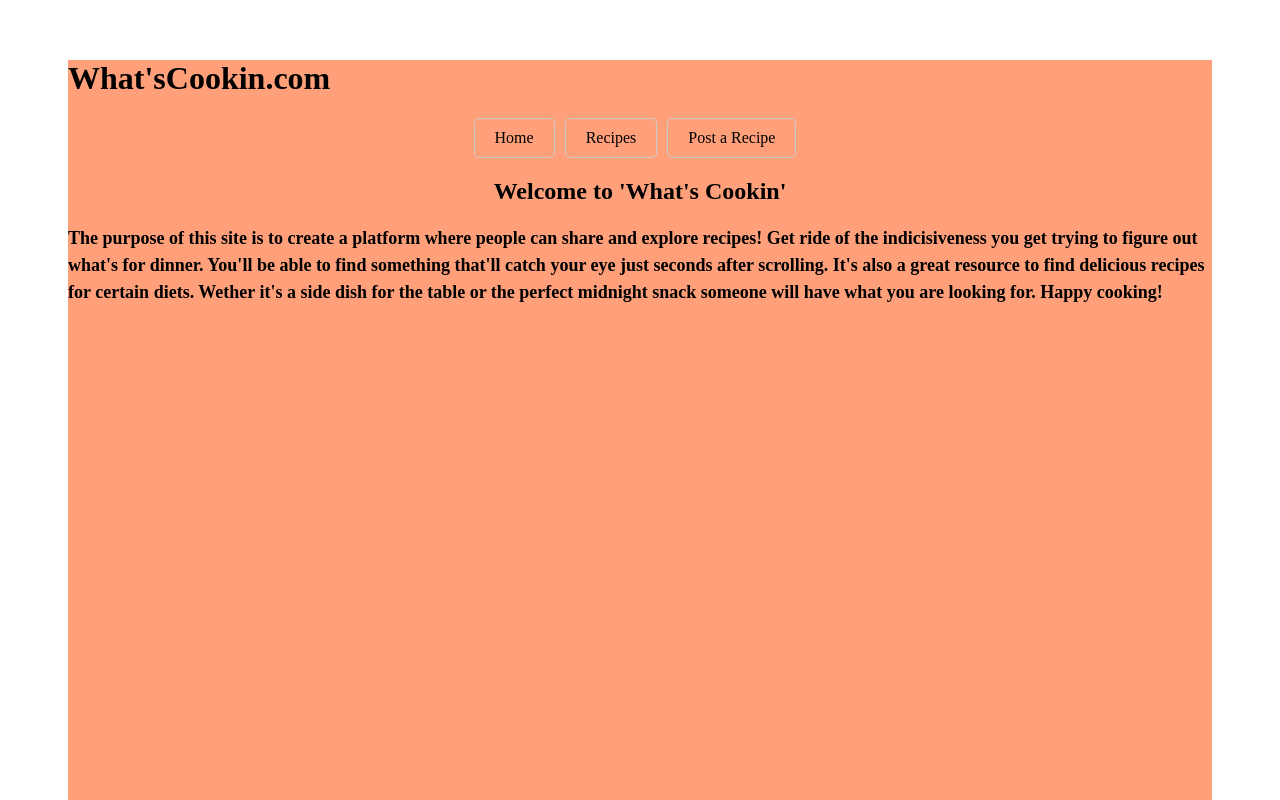
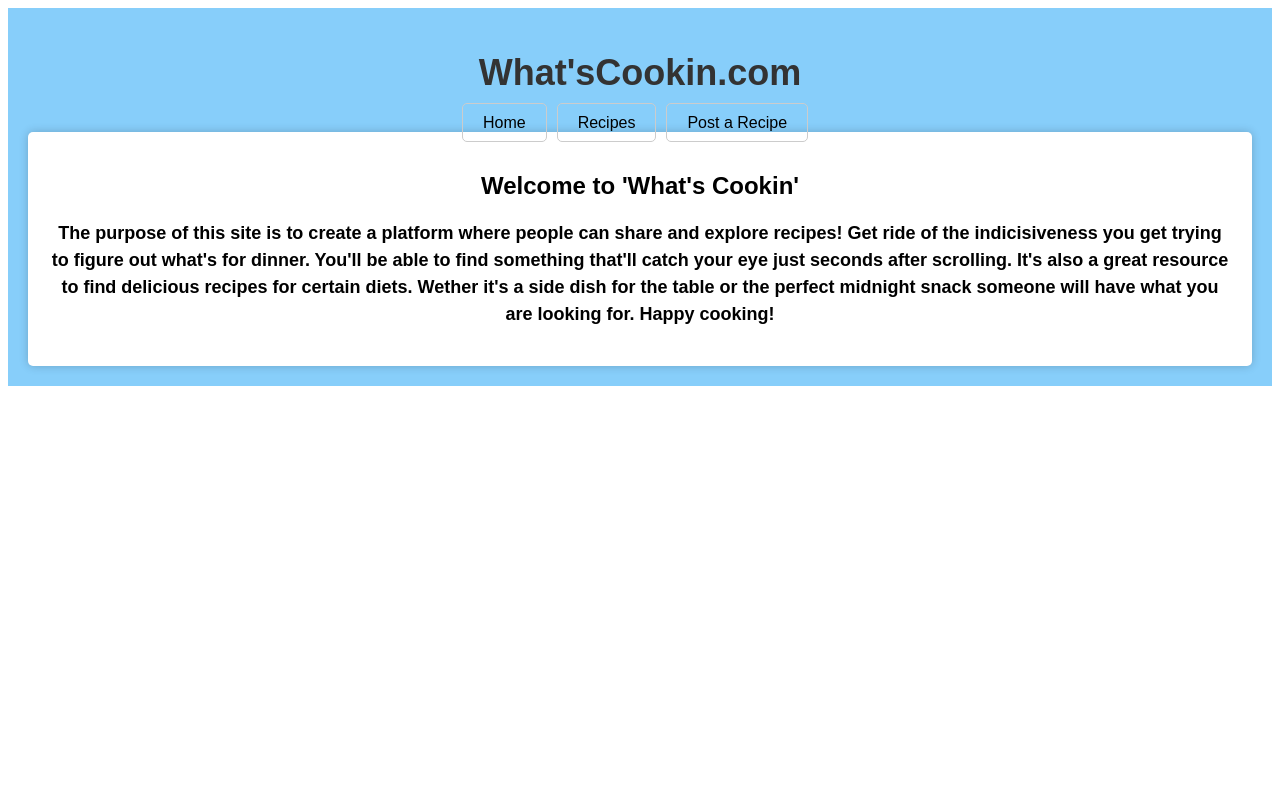
Before and after one commit to Dmedi99/Phase-2-Project, a React (Create React App) app: page / in a window 1280 px wide. Shown: the top 800 px of the page. Built offline with nearby package versions, Linux system fonts and the light colour scheme.

Commit message:
added styles for the App.js component

```diff
--- a/src/components/App.css
+++ b/src/components/App.css
@@ -1,23 +1,25 @@
+.app-container {
+  font-family: Arial, sans-serif;
+  text-align: center;
+  background-color: lightskyblue;
+  padding: 20px;
+}
 
-.app-container {
-    background-color: lightsalmon;
-    margin:60px ;
-    height:1800px;
-  }
+.app-title {
+  font-size: 36px;
+  margin-bottom: 20px;
+  color: #333;
+}
 
-  .title {
-    font-size: 30px;
-    margin-bottom: 10px;
-    padding: 20px;
-    text-align: center;
-  }
+.app-nav-bar {
+  background-color: #333;
+  color: #fff;
+  padding: 10px;
+}
 
-  .content-container {
-    padding: 30px;
-  }
-
-  .navbar {
-    display: flex;
-    justify-content: center;
-    align-items: center;
-  }
+.app-content {
+  background-color: #fff;
+  padding: 20px;
+  border-radius: 5px;
+  box-shadow: 0 0 10px rgba(0, 0, 0, 0.2);
+}
```
